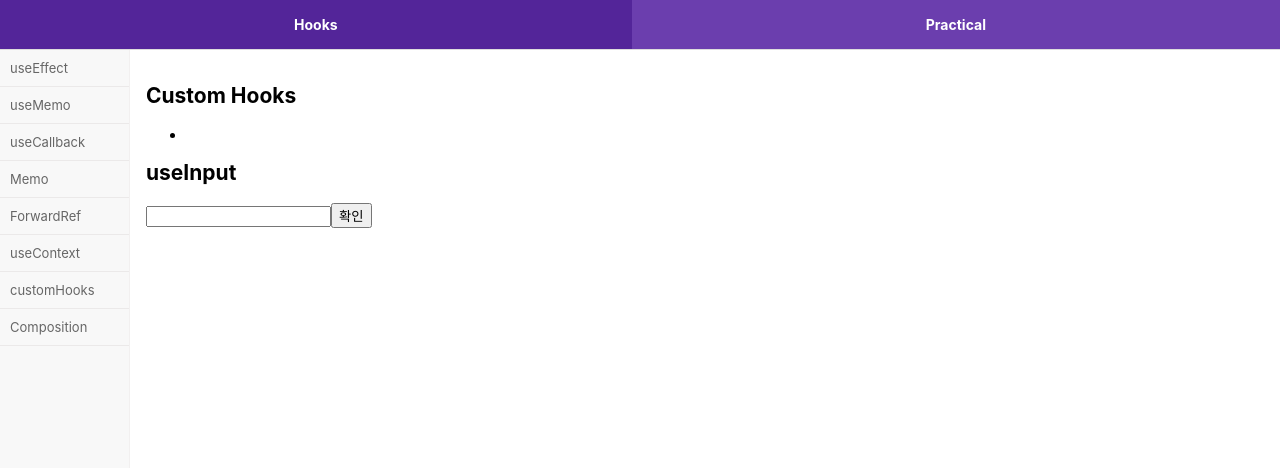
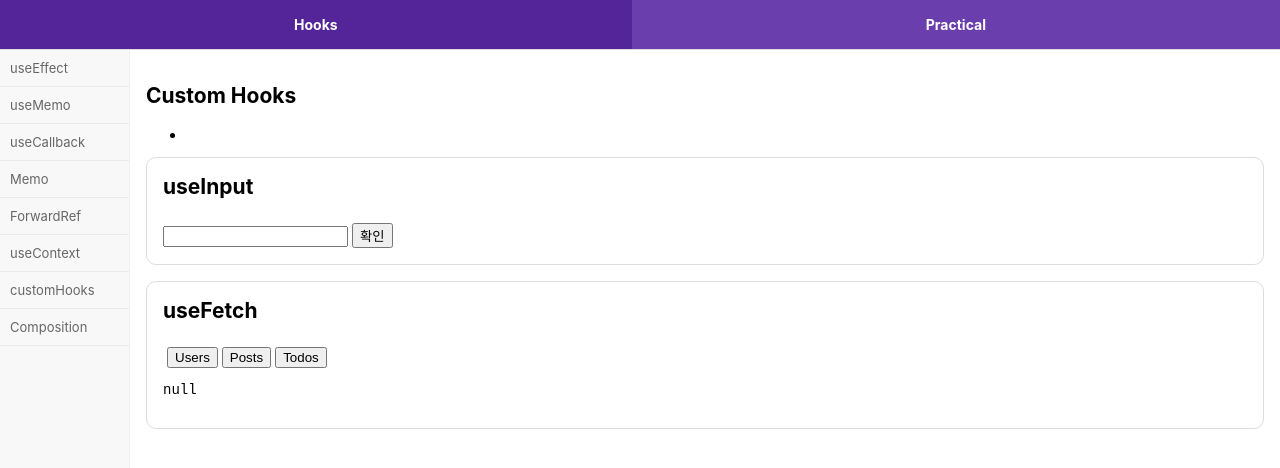
Before and after one commit to thegicode/reactjs-study-2023, a React (Create React App) app: page /hooks/customhooks in a window 1280 px wide. Shown: the top 468 px of the page. Built offline with nearby package versions, Linux system fonts and the light colour scheme; no server answers.

Commit message:
add useHooks

```diff
--- a/src/contents/customHooks/CustomHook1.tsx
+++ b/src/contents/customHooks/CustomHook1.tsx
@@ -15,11 +15,11 @@ export default function CustomHook1() {
         useInput("", displayMessage);
 
     return (
-        <div>
-            <h1>useInput</h1>
+        <section>
+            <h2>useInput</h2>
             <input type="text" value={inputValue} onChange={handleChange} />
             <button onClick={handleSubmit}>확인</button>
-        </div>
+        </section>
     );
 }
 
--- /dev/null
+++ b/src/contents/customHooks/CustomHook2.tsx
@@ -0,0 +1,39 @@
+import { useCallback, useEffect, useState } from "react";
+
+const baseUrl = "https://jsonplaceholder.typicode.com";
+
+export default function CustomHook2() {
+    const { data, fetchUrl } = useFetch(baseUrl, "users");
+
+    return (
+        <section>
+            <h2>useFetch</h2>
+            <button onClick={() => fetchUrl("users")}>Users</button>
+            <button onClick={() => fetchUrl("posts")}>Posts</button>
+            <button onClick={() => fetchUrl("todos")}>Todos</button>
+            <pre>{JSON.stringify(data, null, 2)}</pre>
+        </section>
+    );
+}
+
+function useFetch(baseUrl: string, initialType: string) {
+    const [data, setData] = useState(null);
+
+    const fetchUrl = useCallback(
+        (type: string) => {
+            fetch(baseUrl + "/" + type)
+                .then((res) => res.json())
+                .then((res) => setData(res));
+        },
+        [baseUrl]
+    );
+
+    useEffect(() => {
+        fetchUrl(initialType);
+    }, [fetchUrl, initialType]);
+
+    return {
+        data,
+        fetchUrl,
+    };
+}
--- a/src/css/CustomHooksPage.module.css
+++ b/src/css/CustomHooksPage.module.css
@@ -1,3 +1,18 @@
 .customHooksPage {
     font-size: 14px;
 }
+
+.customHooksPage section {
+    padding: 1rem;
+    margin-bottom: 1rem;
+    border-radius: 10px;
+    border: 1px solid #ddd;
+}
+
+.customHooksPage h2 {
+    margin: 0 0 1.5rem;
+}
+
+.customHooksPage button {
+    margin-left: 4px;
+}
--- a/src/pages/CustomHooksPage.tsx
+++ b/src/pages/CustomHooksPage.tsx
@@ -1,4 +1,5 @@
 import CustomHook1 from "../contents/customHooks/CustomHook1";
+import CustomHook2 from "../contents/customHooks/CustomHook2";
 import styles from "../css/CustomHooksPage.module.css";
 
 export default function CustomHooksPage() {
@@ -8,7 +9,12 @@ export default function CustomHooksPage() {
             <ul>
                 <li></li>
             </ul>
+
+            {/* <h2>1. useInput</h2> */}
             <CustomHook1 />
+
+            {/* <h2>2. useFetch</h2> */}
+            <CustomHook2 />
         </section>
     );
 }
```
